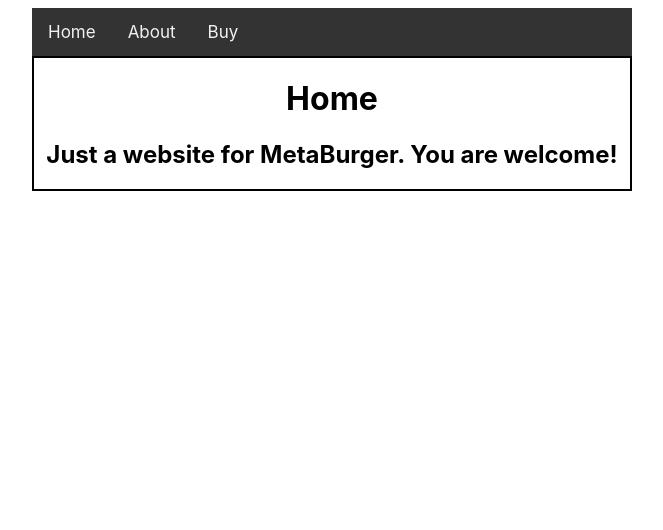
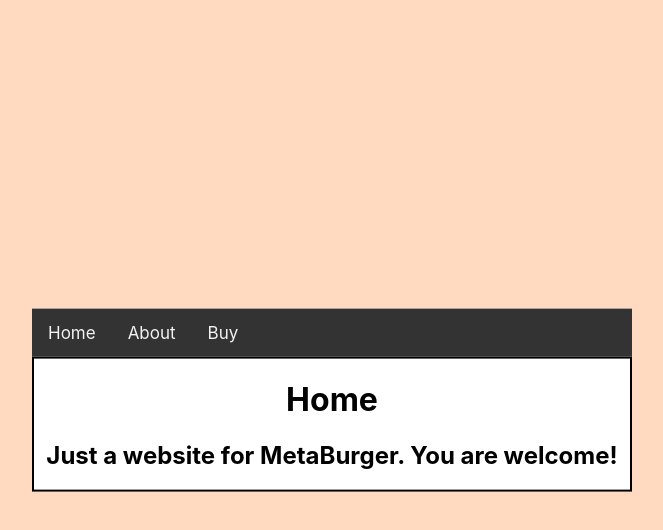
Before and after one commit to onysd128/MetaBurgerSiteDist, a plain HTML site: page index.html in a window 1280 px wide. Shown: the whole page, without its empty margins (308-971 px from the left). Drawn offline with Linux system fonts and the light colour scheme.

Commit message:
centered and changed color

```diff
--- a/index.html
+++ b/index.html
@@ -6,9 +6,9 @@
     <meta name="viewport" content="width=device-width, initial-scale=1.0" />
     <title>MetaBurger</title>
     <script type="module" crossorigin src="./assets/index.e179480c.js"></script>
-    <link rel="stylesheet" href="./assets/index.ae31220c.css">
+    <link rel="stylesheet" href="./assets/index.2ec3e908.css">
   </head>
-  <body>
+  <body style="background:#FFD9C0;">
     <div id="app"></div>
 
   </body>
```
Also changed, not shown: assets/index.2ec3e908.css (added, +1 -0 lines).
